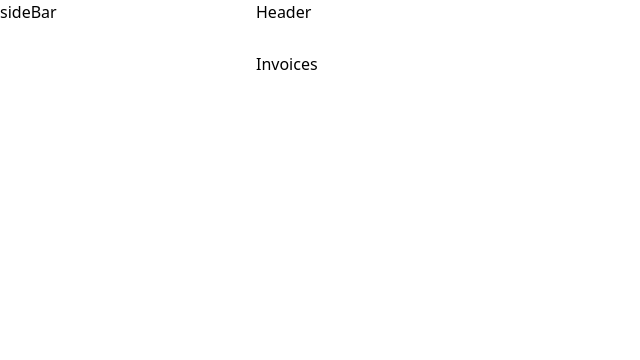
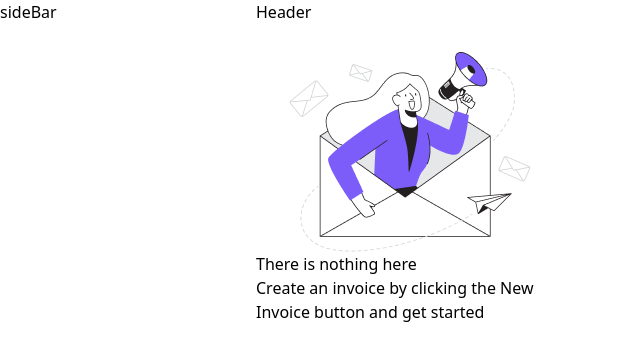
Before and after one commit to LevanMachitadze/fullProject, a React (Vite) app: page / in a window 1280 px wide. Shown: the top 360 px of the page, without its empty margins (0-640 px from the left). Built offline with nearby package versions, Linux system fonts and the light colour scheme.

Commit message:
feat/empty
creating empty main content

```diff
--- a/src/App.jsx
+++ b/src/App.jsx
@@ -3,15 +3,18 @@ import Header from './component/Header';
 import Invoices from './component/Invoices';
 import SideBar from './component/sideBar';
 import SideAdd from './component/SideAdd';
+import EmptyBanner from './component/EmptyBanner';
+import { useState } from 'react';
 
 function App() {
+  const [isInvoces, setIsInvoces] = useState(false);
   return (
     <>
       <div className='relative w-full'>
         <div className='fixed left-0 top-0'>{<SideBar />}</div>
         <div className='m-auto w-[60%]'>
           <header className='mb-7'>{<Header />}</header>
-          <main>{<Invoices />}</main>
+          <main>{isInvoces ? <Invoices /> : <EmptyBanner />}</main>
         </div>
       </div>
     </>
--- /dev/null
+++ b/src/component/EmptyBanner.jsx
@@ -0,0 +1,22 @@
+import React from 'react';
+import empty from '../assets/png/empty-banner.png';
+
+const EmptyBanner = () => {
+  return (
+    <>
+      <div className='w-[40%] flex flex-col justify-between items-center'>
+        <div>
+          <img src={empty} alt='empty content' />
+        </div>
+        <div>
+          <h3>There is nothing here</h3>
+          <p>
+            Create an invoice by clicking the New Invoice button and get started
+          </p>
+        </div>
+      </div>
+    </>
+  );
+};
+
+export default EmptyBanner;
```
Also changed, not shown: src/assets/png/empty-banner.png (added).
